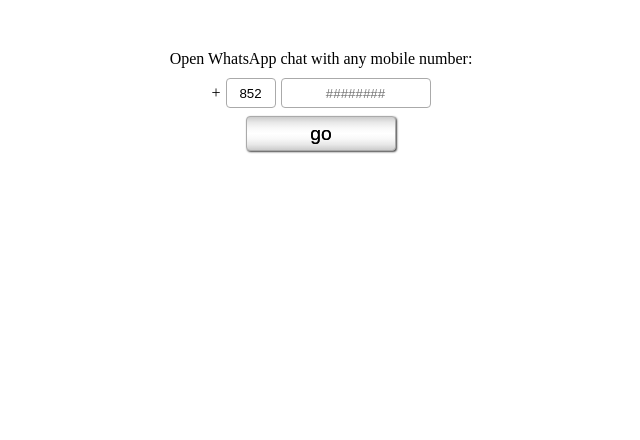
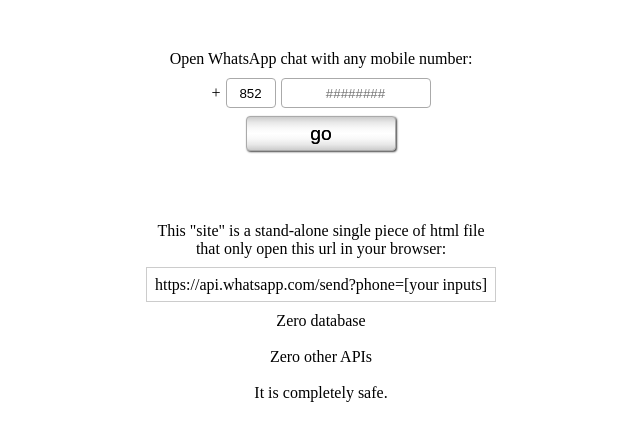
Before and after one commit to ahwahha/wtsapp, a plain HTML site: page portal.html in a window 1280 px wide. Shown: the whole page, without its empty margins (319-959 px from the left). Drawn offline with Linux system fonts and the light colour scheme.

Commit message:
Update portal.html

```diff
--- a/portal.html
+++ b/portal.html
@@ -33,6 +33,18 @@
     <div style="text-align:center;">
         <button id="go" class="button" style="width:150px;height:35px;font-size:120%;">go</button>
     </div>
+    <div style="text-align:center; margin-top:50px; white-space:pre;">
+This "site" is a stand-alone single piece of html file
+that only open this url in your browser:
+
+<span style="border:solid #ccc 1px; padding:8px;">https://api.whatsapp.com/send?phone=[your inputs]</span>
+
+Zero database
+
+Zero other APIs
+
+It is completely safe.
+    </div>
     <script>
         country = document.getElementById('country');
         country.addEventListener('keyup', () => { checkNumber(country) });
```
